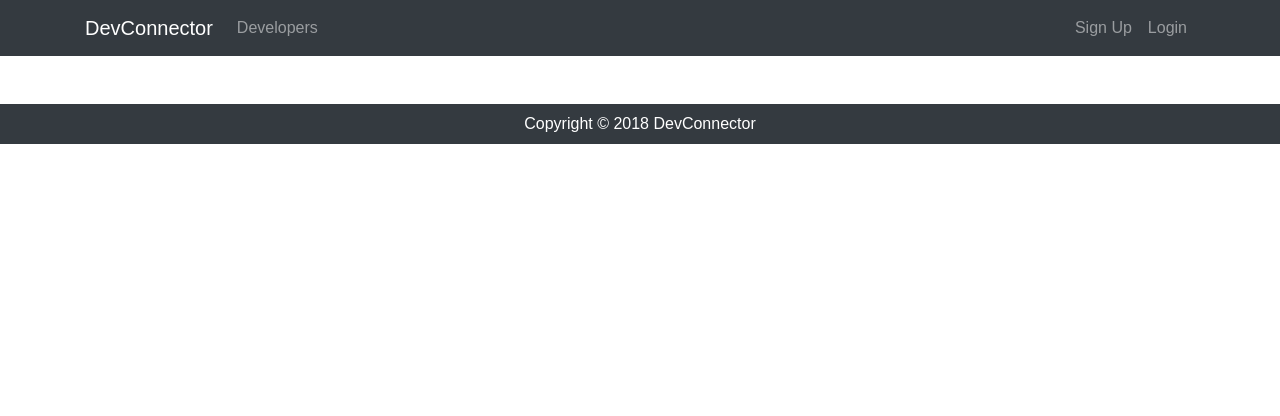
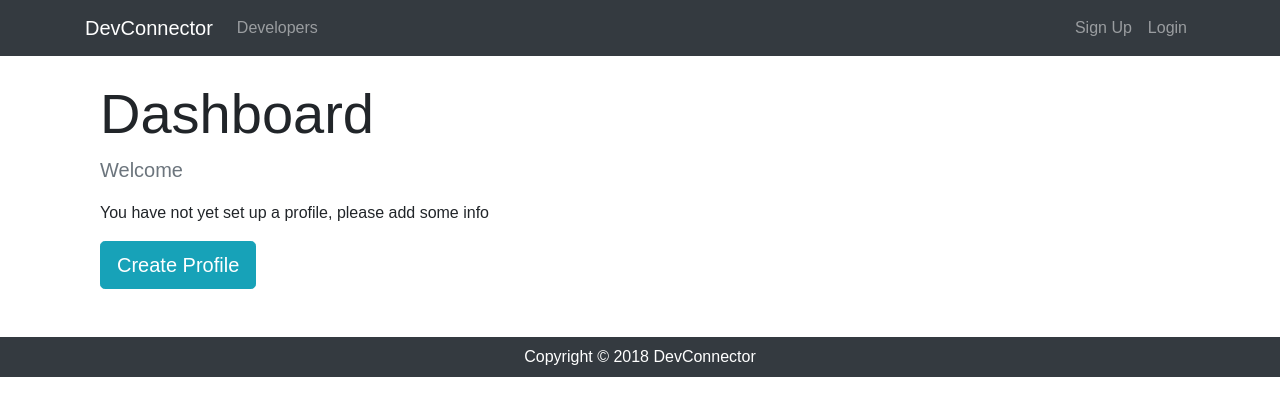
Before and after one commit to elassami/devcon, a React (Create React App) app in the folder client/: page /dashboard in a window 1280 px wide. Shown: the top 416 px of the page. Built offline with nearby package versions, Linux system fonts and the light colour scheme; no server answers.

Commit message:
Added Spinner loading

```diff
--- /dev/null
+++ b/client/src/components/common/Spinner.js
@@ -0,0 +1,14 @@
+import React from "react";
+import spinner from "./spinner.gif";
+
+export default () => {
+  return (
+    <div>
+      <img
+        src={spinner}
+        alt="Loading..."
+        style={{ width: "100px", margin: "auto", display: "block" }}
+      />
+    </div>
+  );
+};
--- a/client/src/components/dashboard/Dashboard.js
+++ b/client/src/components/dashboard/Dashboard.js
@@ -2,17 +2,66 @@
 import PropTypes from "prop-types";
 import { connect } from "react-redux";
 import { getCurrentProfile } from "../../actions/profileActions";
+import Spinner from "../common/Spinner";
+import { Link } from "react-router-dom";
 
 class Dashboard extends Component {
   componentDidMount() {
     this.props.getCurrentProfile();
   }
   render() {
-    return <div />;
+    const { user } = this.props.auth;
+    const { profile, loading } = this.props.profile;
+
+    let dashboardContent;
+
+    if (profile === null || loading) {
+      dashboardContent = <Spinner />;
+    } else {
+      // check if logged user has profile data
+      if (Object.keys(profile).length > 0) {
+        dashboardContent = <h4>TODO : DISPLAY PROFILE</h4>;
+      } else {
+        // user logged in with no profile
+        dashboardContent = (
+          <div>
+            <p className="lead text-muted">Welcome {user.name}</p>
+            <p>You have not yet set up a profile, please add some info</p>
+            <Link to="/create-profile" className="btn btn-lg btn-info">
+              Create Profile
+            </Link>
+          </div>
+        );
+      }
+    }
+
+    return (
+      <div className="dashboard">
+        <div className="container">
+          <div className="row">
+            <div className="col-md-12">
+              <h1 className="display-4">Dashboard</h1>
+              {dashboardContent}
+            </div>
+          </div>
+        </div>
+      </div>
+    );
   }
 }
 
+Dashboard.propTypes = {
+  getCurrentProfile: PropTypes.func.isRequired,
+  auth: PropTypes.object.isRequired,
+  profile: PropTypes.object.isRequired
+};
+
+const mapStateToProps = state => ({
+  profile: state.profile,
+  auth: state.auth
+});
+
 export default connect(
-  null,
+  mapStateToProps,
   { getCurrentProfile }
 )(Dashboard);
```
Also changed, not shown: client/src/components/common/spinner.gif (added).
